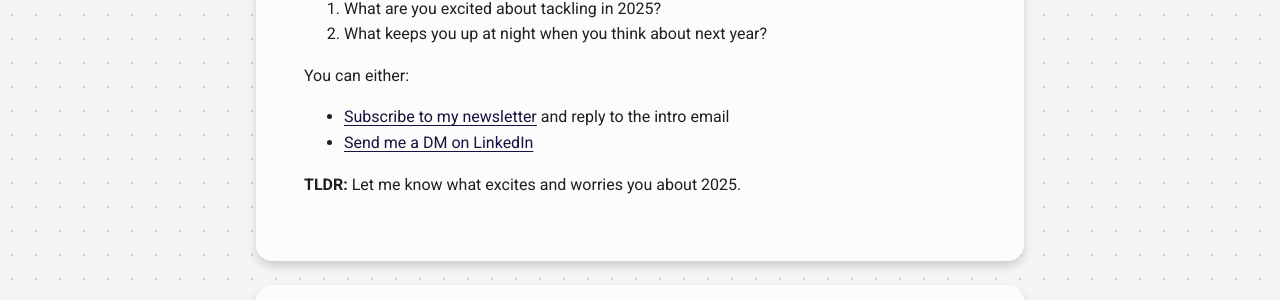
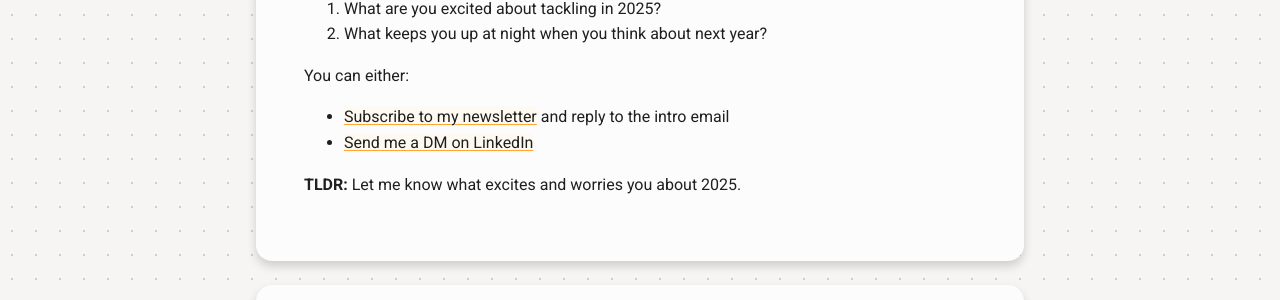
Before and after one commit to DodgeLabs/website, a Jekyll site: the page built from _newsletters/what-excites-and-worries-you-about-2025.md, in a window 1280 px wide. Shown: the part 333-633 px from the top of the page. Built offline with Jekyll 4.4.1, drawn with Linux system fonts in a browser that asks for light colours.

Commit message:
link styling update

```diff
--- a/_includes/css/style.css
+++ b/_includes/css/style.css
@@ -803,3 +803,19 @@ button.btn-secondary {
 .card__body .episode-links .btn-apple:focus-visible svg {
   fill: #ffffff;
 }
+
+.newsletter-essay a:not(.btn-primary):not(.btn-secondary) {
+  color: inherit;
+  background-color: #fffaf1;
+  text-decoration-line: underline;
+  text-decoration-color: #ffa634;
+  text-decoration-thickness: 1px;
+  text-underline-offset: 0.12em;
+}
+
+.newsletter-essay a:not(.btn-primary):not(.btn-secondary):hover,
+.newsletter-essay a:not(.btn-primary):not(.btn-secondary):focus-visible {
+  color: inherit;
+  background-color: #fff0da;
+  text-decoration-thickness: 2px;
+}
--- a/_layouts/newsletter.html
+++ b/_layouts/newsletter.html
@@ -40,7 +40,7 @@ layout: main
 </div>
 {%- endif -%}
 
-<div class="card__body">
+<div class="card__body newsletter-essay">
 {{ content }}
 </div>
 </article>
```
